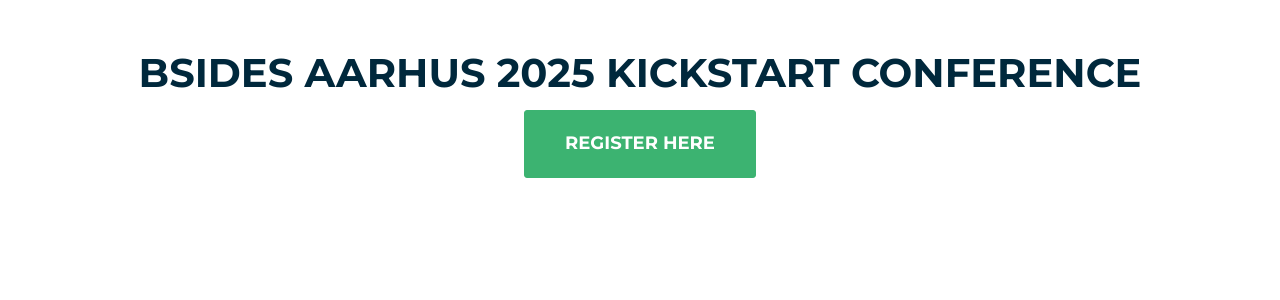
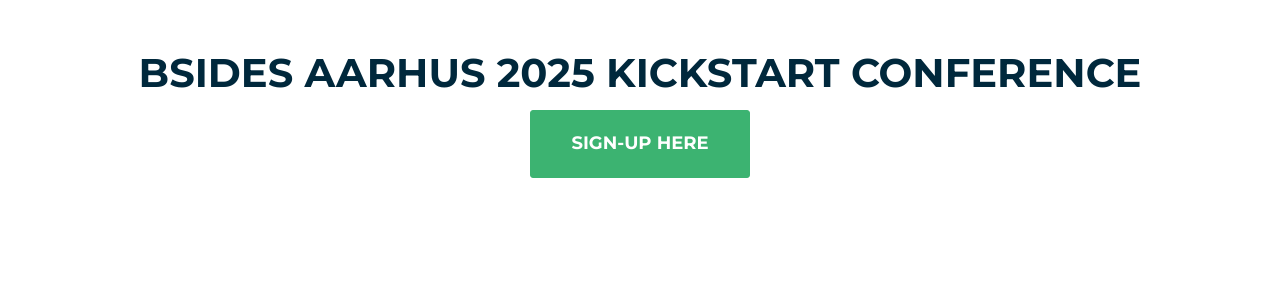
Before and after one commit to BSides-Aarhus/2020-Website, a Jekyll site: the page built from index.html, in a window 1280 px wide and 900 px high, scrolled down 871 px. Shown: the part 128-428 px from the top of the window. Built offline with Jekyll 4.4.1, drawn with Linux system fonts in a browser that asks for light colours; some web fonts are replaced.

Commit message:
Update intro.html

```diff
--- a/_includes/2020_data/intro.html
+++ b/_includes/2020_data/intro.html
@@ -30,7 +30,7 @@
                 <div class="video"><iframe src="https://www.facebook.com/plugins/video.php?href=https%3A%2F%2Fwww.facebook.com%2Ffacebook%2Fvideos%2F10153231379946729%2F&width=500&show_text=false&appId=269289086810957&height=280" frameborder="0" allowTransparency="true" allowFullScreen="true"></iframe></div><br>
                 -->
 
-                 <center><a href="https://bsides-aarhus.safeticket.dk/107176/BSides_Aarhus_Kickoff_2025#" class="page-scroll btn btn-xl">Register Here</a></center>
+                 <center><a href="https://bsides-aarhus.safeticket.dk/107176/BSides_Aarhus_Kickoff_2025#" class="page-scroll btn btn-xl">Sign-up Here</a></center>
             </div>
         </div>
     </section>
```
